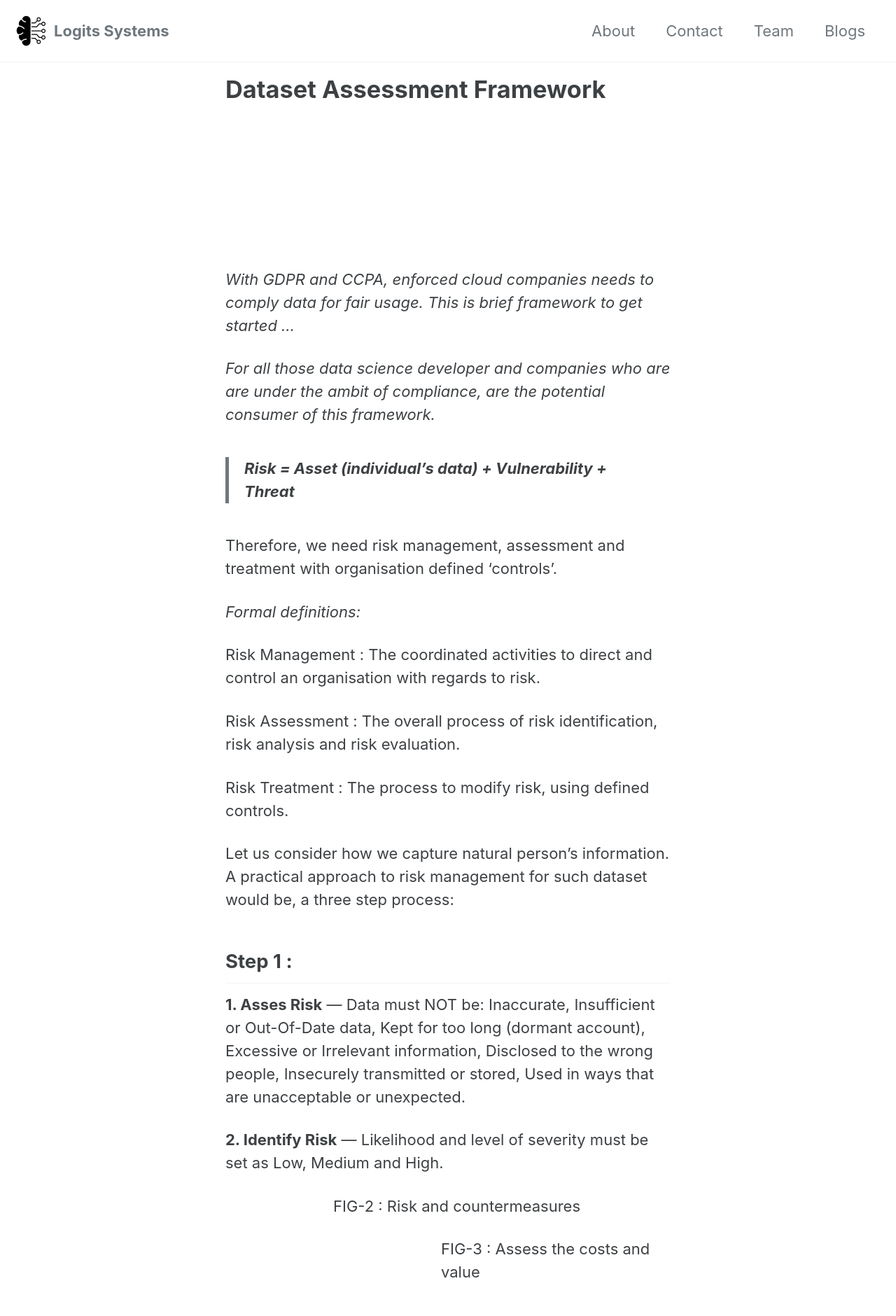
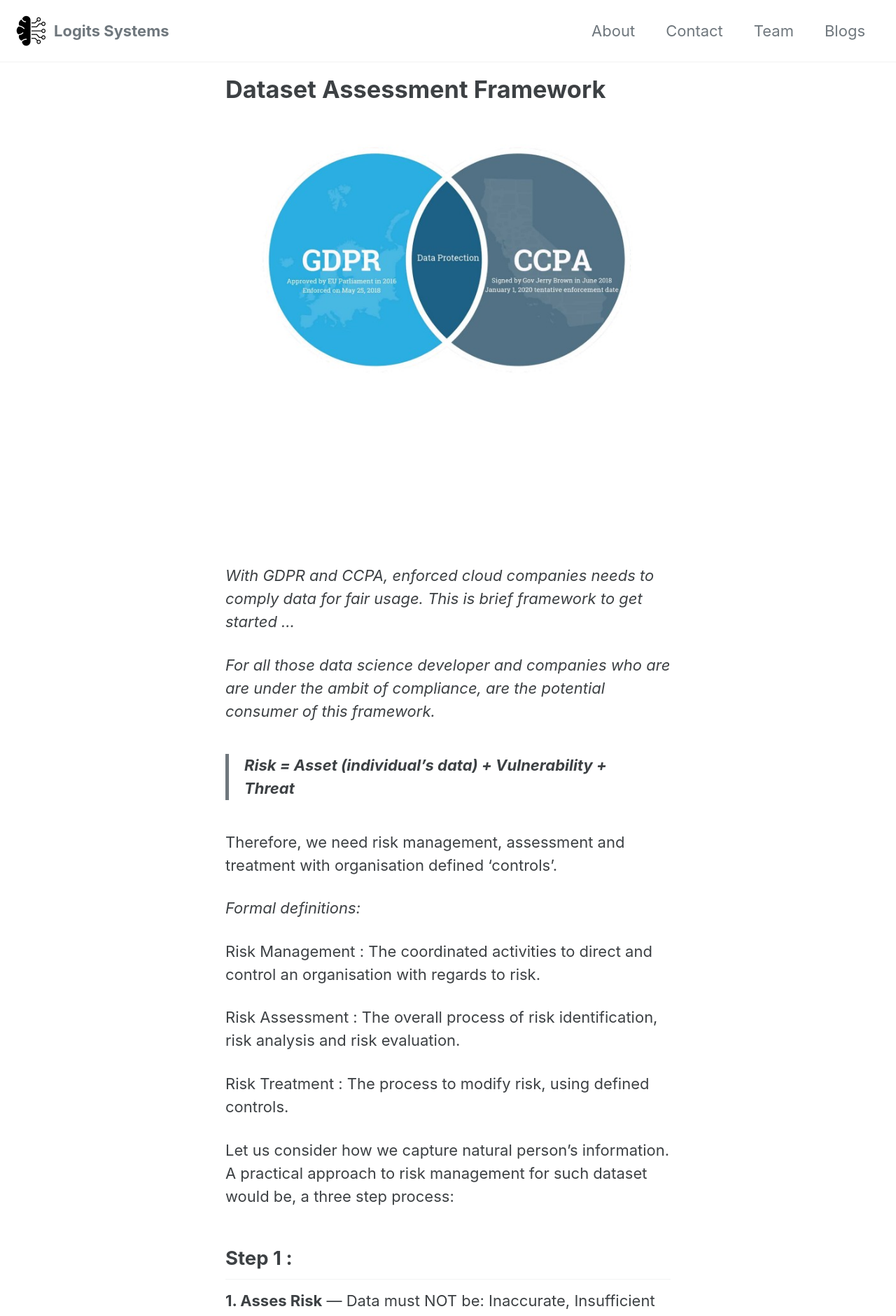
Before and after one commit to milinddeore/logits-website, a Jekyll site: the page built from _posts/2021-02-12-dataset-assessment-framework.md, in a window 1280 px wide. Shown: the top 1880 px of the page at 70% size. Built offline with Jekyll 4.4.1, drawn with Linux system fonts in a browser that asks for light colours; cached includes are drawn as plain includes.

Commit message:
Update 2021-02-12-dataset-assessment-framework.md

```diff
--- a/_posts/2021-02-12-dataset-assessment-framework.md
+++ b/_posts/2021-02-12-dataset-assessment-framework.md
@@ -9,6 +9,7 @@
   - gdpr
   - ccpa
 ---
+![GDPR_CCPA](https://github.com/milinddeore/logits-website/blob/master/_posts/assets/images/GDPR_CCPA.jpeg)
 
 <figure class="center">
   <img src="assets/images/GDPR_CCPA.jpeg" alt="">
```
